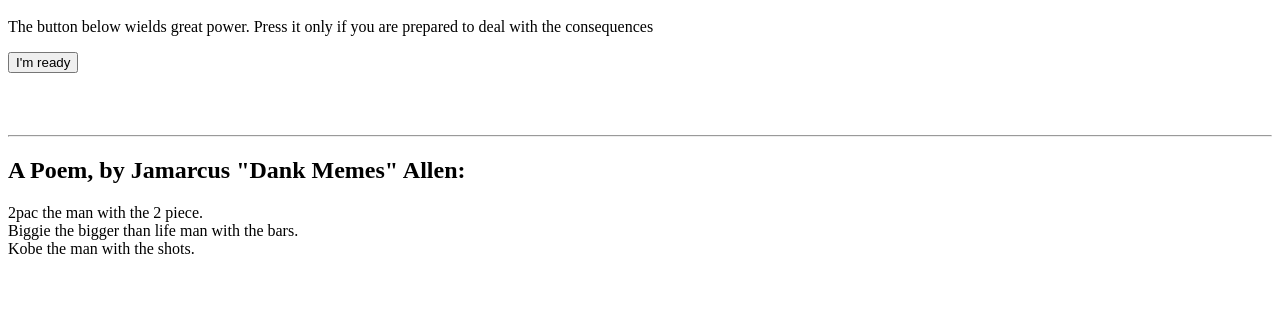
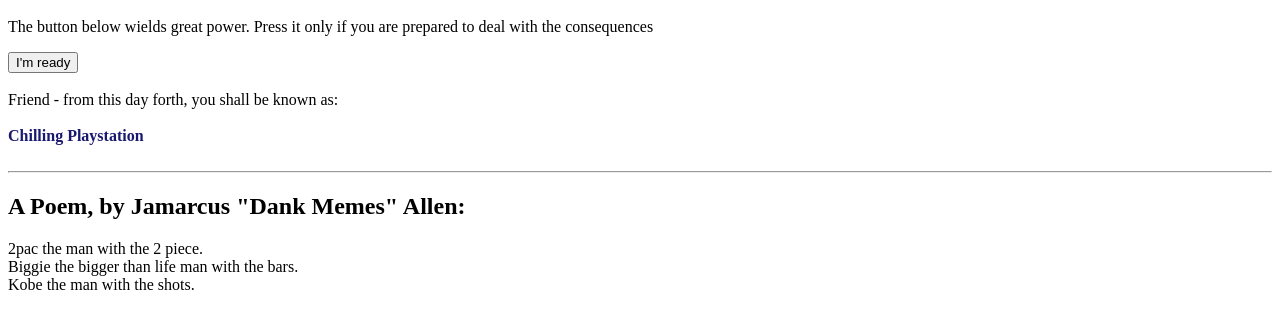
Before and after one commit to evaninja/jamarcus-nicknames, a plain HTML site: page index.html in a window 1280 px wide. Both pictures are taken after a click on the button "I'm ready". Shown: the part 48-376 px from the top of the page. Drawn offline with Linux system fonts and the light colour scheme.

Commit message:
Javascript commit

```diff
--- a/index.html
+++ b/index.html
@@ -1,3 +1,4 @@
+<script src="nickname.js"></script>
 <h1>
   The Nickname Oracle
 </h1>
--- /dev/null
+++ b/nickname.js
@@ -0,0 +1,100 @@
+createNickname = function() {
+  // Adjective array
+  var adjectives = [
+    "Foreboding",
+    "Illuminating",
+    "Inciting",
+    "Contagious",
+    "Chilling",
+    "Sir",
+    "Progressive",
+    "Ecstatic",
+    "Forgiving",
+    "Loving",
+    "Flamboyant",
+    "Prestigious",
+    "Prosperous",
+    "Eccentric",
+    "Rambunctious",
+    "Round",
+    "Dank",
+    "Sleepy",
+    "Aggravating",
+    "Mediocre",
+    "Satisfying",
+    "Lighthearted",
+    "Inspiring",
+    "Positive",
+    "Encouraging",
+    "Fortuitous",
+    "Enduring",
+    "Ignorant",
+    "Hilarious",
+    "Outspoken",
+    "Visionary",
+  ]
+
+  // Noun array
+  var nouns = [
+    "Town",
+    "Cat",
+    "Spice",
+    "Playstation",
+    "Mango",
+    "Batman",
+    "Meow",
+    "Jerky",
+    "Toaster",
+    "Darpa Nanny Chief",
+    "Crayon",
+    "Chair",
+    "Pear",
+    "Sunflower",
+    "Dictator",
+    "Queen",
+    "San Francisco",
+    "Doctor",
+    "Morgan Freeman",
+    "Arnold Schwarzenegger",
+    "Lightbulb",
+    "Turkey",
+    "Turtle",
+    "Firefly",
+    "Bill Gates",
+    "Square",
+    "Crocodile",
+    "Grapefruit",
+    "Juice",
+    "Stairs",
+    "Memes"
+    ]
+
+  // Generate a Random nickname
+  var n = nouns.length
+
+  var z = Math.floor(n * Math.random())
+  var adjective = adjectives[z]
+
+  var x = Math.floor(n * Math.random())
+  var noun = nouns[x]
+
+  var nickname = adjective + " " + noun
+
+  // Update the text element
+  var divText = "Friend - from this day forth, you shall be known as: "
+
+  document.getElementById("nameBlurb").innerHTML = divText;
+  document.getElementById("nickname").innerHTML = nickname.bold();
+
+  // Choose a random color for the nickname
+  var colors = [
+    "crimson",
+    "darkred",
+    "midnightblue",
+    "green",
+    "rebeccapurple",
+    "sienna"
+  ]
+  var colorIndex = Math.floor(colors.length * Math.random())
+  document.getElementById("nickname").style.color = colors[colorIndex];
+}
```
